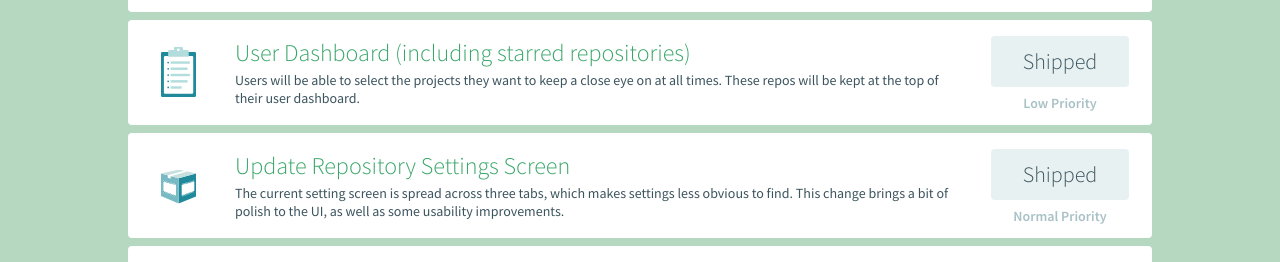
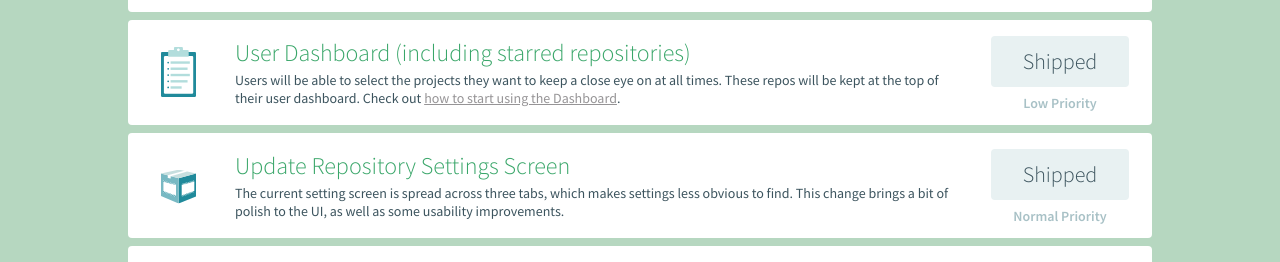
Before and after one commit to travis-ci/travis-next, a Jekyll site: the page built from index.html, in a window 1280 px wide. Shown: the part 830-1092 px from the top of the page. Built offline with Jekyll 4.4.1, drawn with Linux system fonts in a browser that asks for light colours.

Commit message:
Add link to Dashboard blog post

```diff
--- a/_data/steps.yml
+++ b/_data/steps.yml
@@ -13,7 +13,7 @@
   priority: 'normal'
 - 8:
   title: 'User Dashboard (including starred repositories)'
-  description: 'Users will be able to select the projects they want to keep a close eye on at all times. These repos will be kept at the top of their user dashboard.'
+  description: 'Users will be able to select the projects they want to keep a close eye on at all times. These repos will be kept at the top of their user dashboard. Check out <a href="https://blog.travis-ci.com/2017-02-28-introducing-dashboard">how to start using the Dashboard</a>.'
   icon: 'clipboard'
   status: 'Shipped'
   priority: 'low'
```
